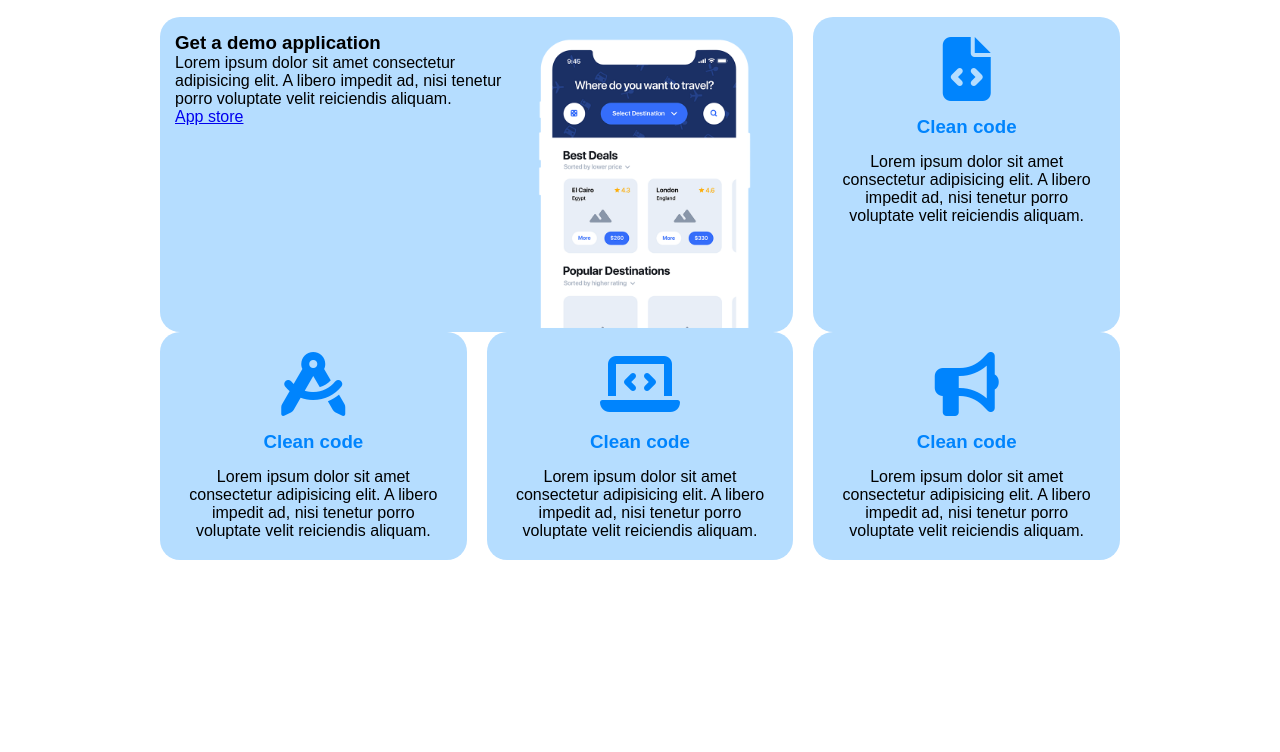
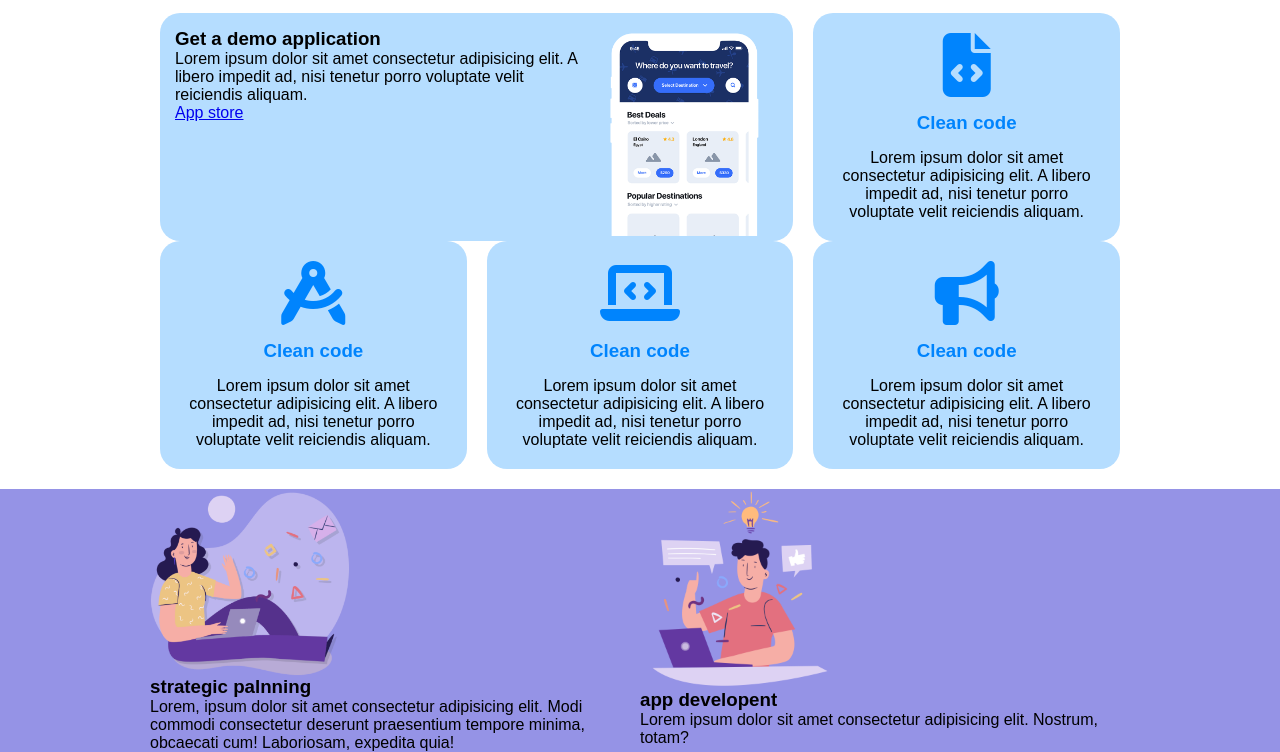
Before and after one commit to alessiopalmieri001/htmlcss-responsive-layout, a plain HTML site: page index.html in a window 1280 px wide. Shown: the part 87-839 px from the top of the page. Before the commit the page ends 800 px from the top, so only its background shows below. Drawn offline with Linux system fonts and the light colour scheme.

Commit message:
2 section

```diff
--- a/css/style.css
+++ b/css/style.css
@@ -33,9 +33,16 @@ nav ul li a{
 img{
     width: 100%;
 
+    display: block;
+    max-width: 200px;
 }
+
+
 .bg-color{
     background-color: #b5ddff;
+}
+.violet{
+    background-color: #9593e6;
 }
 /* header */
 header section{
@@ -75,6 +82,10 @@ header section{
     color: #0084fd;
     margin-bottom: 15px;
 }
+.col-50{
+    width: 50%;
+
+}
 
 /* footer */
 
@@ -105,5 +116,7 @@ header section{
         display: flex;
         padding: 15px 15px 0 15px;
     }
-
+    .card-right img{
+        max-width: 400px;
+    }
 }
--- a/index.html
+++ b/index.html
@@ -145,11 +145,36 @@
                 </div>
             </div>
 
-        </section>
+        </section >
+        <section class="violet">
+            <div class="container ">
+                <div class="row">
+                    <div class="col-50">
+                        <img src="img/planning1.png" alt="">
+                        <h3>
+                            strategic palnning
+                        </h3>
+                        <p>
+                            Lorem, ipsum dolor sit amet consectetur adipisicing elit. Modi commodi consectetur deserunt praesentium tempore minima, obcaecati cum! Laboriosam, expedita quia!
+                        </p>
+                    </div>
+                    <div class="col-50">
+                        <img src="img/planning2.png" alt="">
+                        <h3>
+                            app developent
+                        </h3>
+                        <p>
+                            Lorem ipsum dolor sit amet consectetur adipisicing elit. Nostrum, totam?
+                        </p>
+                    </div>
+                </div>
+            </div>
+
         <section>
 
 
         </section>
+
         <section>
 
 
```
